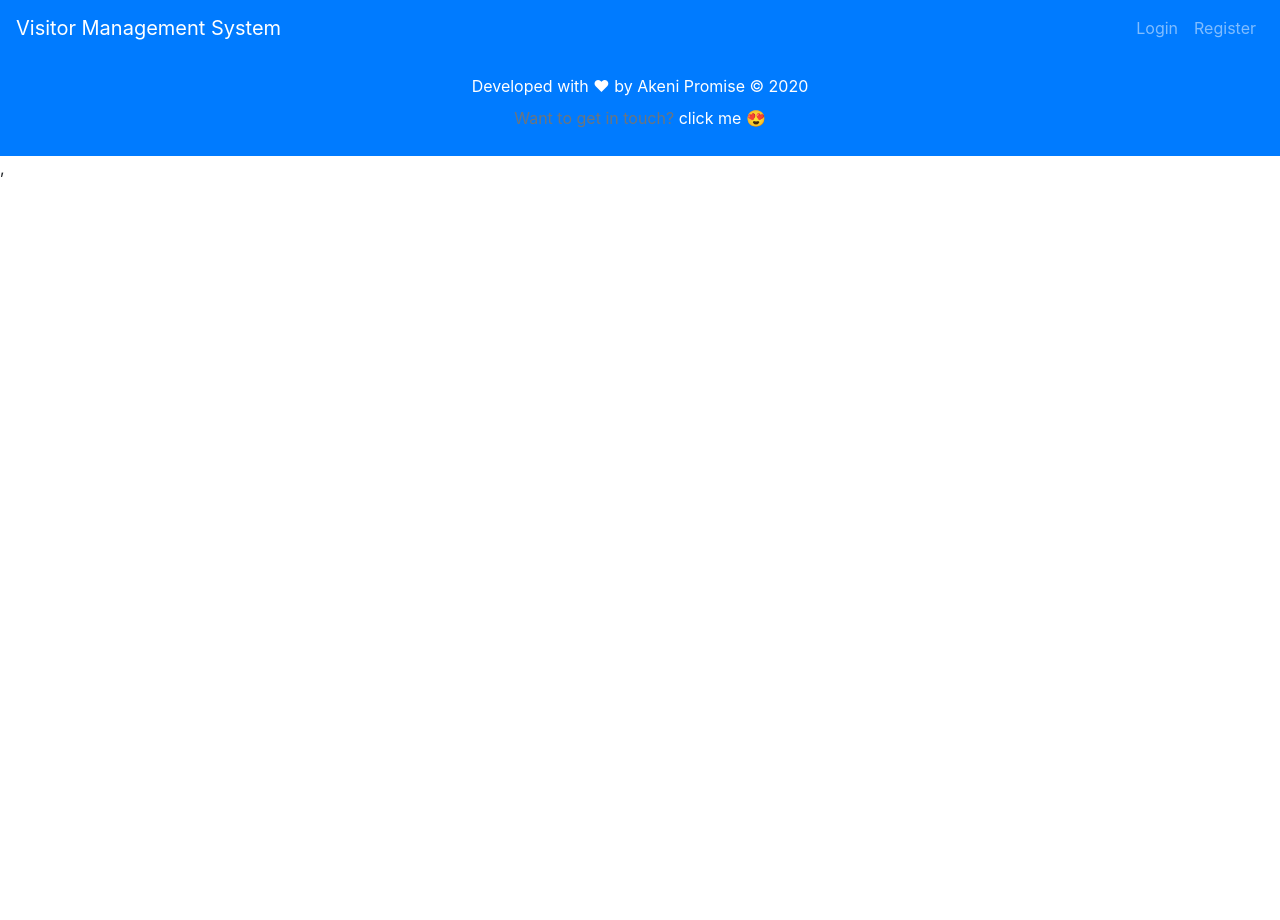
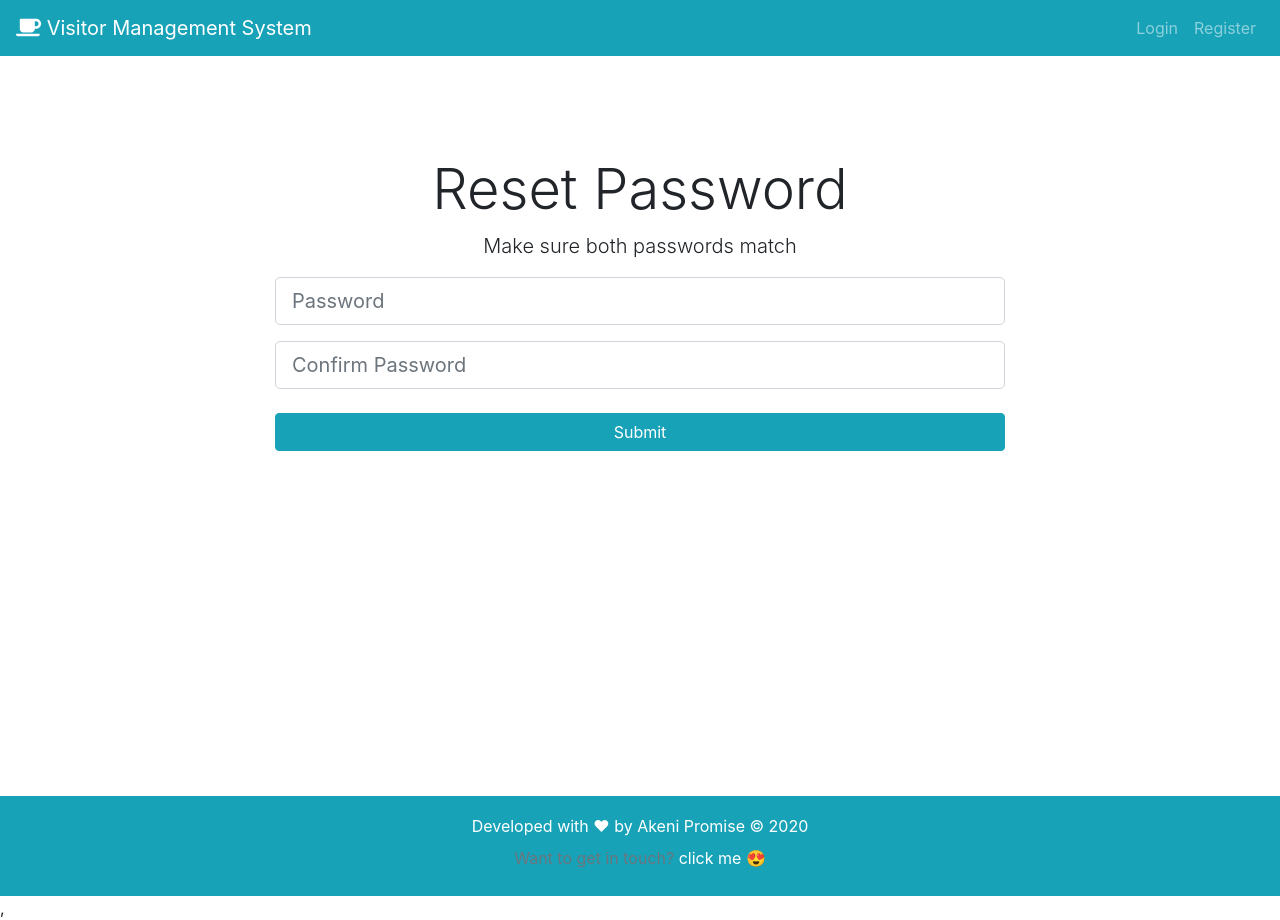
Before and after one commit to smartpro1/visitor-management-system-client, a React (Create React App) app: page /reset in a window 1280 px wide. Before the commit the page ends 800 px from the top, so only its background shows below. Built offline with nearby package versions, Linux system fonts and the light colour scheme.

Commit message:
implement forgot-password functionality

```diff
--- a/public/index.html
+++ b/public/index.html
@@ -40,6 +40,12 @@
       To begin the development, run `npm start` or `yarn start`.
       To create a production bundle, use `npm run build` or `yarn build`.
     -->
+    <link
+      rel="stylesheet"
+      href="https://use.fontawesome.com/releases/v5.2.0/css/all.css"
+      integrity="sha384-hWVjflwFxL6sNzntih27bfxkr27PmbbK/iSvJ+a4+0owXq79v+lsFkW54bOGbiDQ"
+      crossorigin="anonymous"
+    />
     <script src="https://ajax.googleapis.com/ajax/libs/jquery/3.4.1/jquery.min.js"></script>
     <script src="https://cdnjs.cloudflare.com/ajax/libs/popper.js/1.16.0/umd/popper.min.js"></script>
     <script src="https://maxcdn.bootstrapcdn.com/bootstrap/4.4.1/js/bootstrap.min.js"></script>
--- a/src/App.css
+++ b/src/App.css
@@ -66,8 +66,11 @@ ul.dashbord-list-item li a:hover {
 
 .login,
 .register-admin,
-.landing {
+.landing,
+.forgot-password,
+.reset-password {
   min-height: 80vh;
+  margin-top: 100px;
 }
 
 footer {
--- a/src/App.js
+++ b/src/App.js
@@ -23,6 +23,7 @@ import TrackVisitor from "./components/Admin/TrackVisitor";
 import TrackedVisitor from "./components/Admin/TrackedVisitor";
 import TrackVisitors from "./components/Admin/TrackVisitors";
 import TrackedVisitors from "./components/Admin/TrackedVisitors";
+import ResetPassword from "./components/Admin/ResetPassword";
 
 const jwtToken = localStorage.jwtToken;
 
@@ -51,6 +52,8 @@ function App() {
       <Route exact path="/" component={Landing} />
       <Route exact path="/login" component={Login} />
       <Route exact path="/register-admin" component={RegisterAdmin} />
+      <Route exact path="/forgot-password" component={ForgotPassword} />
+      <Route path="/reset" component={ResetPassword} />
 
       {
         // private Routes
@@ -86,13 +89,6 @@ function App() {
           path="/tracked-visitors"
           component={TrackedVisitors}
         />
-        <SecuredRoute
-          exact
-          path="/forgot-password"
-          component={ForgotPassword}
-        />
-        {/* <Route path="/reset" component={ResetPassword} />
-         */}
       </Switch>
       <Footer />
     </Router>
--- a/src/actions/adminActions.js
+++ b/src/actions/adminActions.js
@@ -153,3 +153,39 @@ export const trackVisitors = (dateRange, history) => async (dispatch) => {
     });
   }
 };
+
+// password reset
+
+export const forgotPassword = (email, history) => async (dispatch) => {
+  try {
+    await axios.post(`/api/v1/admin/forgot-password`, email);
+    alert("A password reset mail has been sent to your email address");
+    history.push("/");
+    dispatch({
+      type: GET_ERRORS,
+      payload: {},
+    });
+  } catch (err) {
+    dispatch({
+      type: GET_ERRORS,
+      payload: err.response.data,
+    });
+  }
+};
+
+export const resetPassword = (password, history) => async (dispatch) => {
+  try {
+    await axios.post(`/api/v1/admin/reset-password`, password);
+    alert("password reset successful");
+    history.push("/login");
+    dispatch({
+      type: GET_ERRORS,
+      payload: {},
+    });
+  } catch (err) {
+    dispatch({
+      type: GET_ERRORS,
+      payload: err.response.data,
+    });
+  }
+};
--- a/src/components/Admin/ForgotPassword.js
+++ b/src/components/Admin/ForgotPassword.js
@@ -1,13 +1,101 @@
 import React, { Component } from "react";
+import { connect } from "react-redux";
+import PropTypes from "prop-types";
+import classnames from "classnames";
+import { forgotPassword } from "../../actions/adminActions";
 
 class ForgotPassword extends Component {
+  constructor() {
+    super();
+
+    this.state = {
+      email: "",
+      errors: {},
+      displaySpinner: false,
+    };
+  }
+
+  componentWillReceiveProps = (nextProps) => {
+    if (nextProps.errors) {
+      this.setState({
+        errors: nextProps.errors,
+        displaySpinner: false,
+      });
+    }
+  };
+
+  handleOnChange = (event) => {
+    this.setState({
+      [event.target.name]: event.target.value,
+    });
+  };
+
+  handleOnSubmit = (event) => {
+    event.preventDefault();
+    this.setState({ displaySpinner: true });
+    const email = this.state.email;
+    const userEmail = { email };
+    const { forgotPassword, history } = this.props;
+    forgotPassword(userEmail, history);
+  };
+
   render() {
+    const { email, errors, displaySpinner } = this.state;
+    if (displaySpinner) {
+      return (
+        <div className="text-center">
+          <p className="spinner-border text-primary  my-3"></p>
+          <p className="my-2">Processing...</p>
+        </div>
+      );
+    }
+
     return (
-      <div>
-        <h1>Welcome to forgot password page</h1>
+      <div className="forgot-password mt-4">
+        <div className="container">
+          <div className="row">
+            <div className="col-md-8 m-auto">
+              <h1 className="display-4 text-center my-4">
+                Enter email to reset password
+              </h1>
+
+              <form onSubmit={this.handleOnSubmit}>
+                <div className="form-group">
+                  <input
+                    type="email"
+                    className={classnames("form-control form-control-lg", {
+                      "is-invalid": errors.projectIdentifier,
+                    })}
+                    placeholder="Email Address"
+                    name="email"
+                    value={email}
+                    onChange={this.handleOnChange}
+                    required
+                  />
+                  {errors.projectIdentifier && (
+                    <div className="invalid-feedback">
+                      {errors.projectIdentifier}
+                    </div>
+                  )}
+                </div>
+
+                <input type="submit" className="btn btn-info btn-block mt-4" />
+              </form>
+            </div>
+          </div>
+        </div>
       </div>
     );
   }
 }
 
-export default ForgotPassword;
+ForgotPassword.propTypes = {
+  forgotPassword: PropTypes.func.isRequired,
+  errors: PropTypes.object.isRequired,
+};
+
+const mapStateToProps = (state) => ({
+  errors: state.errors,
+});
+
+export default connect(mapStateToProps, { forgotPassword })(ForgotPassword);
--- a/src/components/Admin/ResetPassword.js
+++ b/src/components/Admin/ResetPassword.js
@@ -0,0 +1,107 @@
+import React, { Component } from "react";
+import { connect } from "react-redux";
+import PropTypes from "prop-types";
+import classnames from "classnames";
+import { resetPassword } from "../../actions/adminActions";
+
+class ResetPassword extends Component {
+  constructor() {
+    super();
+
+    this.state = {
+      password: "",
+      confirmPassword: "",
+      errors: {},
+    };
+  }
+
+  handleOnChange = (event) => {
+    this.setState({
+      [event.target.name]: event.target.value,
+    });
+  };
+
+  handleOnSubmit = (event) => {
+    event.preventDefault();
+    const { password, confirmPassword } = this.state;
+    const token = this.props.location.search.substr(7);
+    const userPassDetails = { password, confirmPassword, token };
+    const { resetPassword, history } = this.props;
+    resetPassword(userPassDetails, history);
+  };
+
+  componentWillReceiveProps = (nextProps) => {
+    if (nextProps.errors) {
+      const { password, confirmPassword } = this.state;
+      this.setState({
+        password,
+        confirmPassword,
+        errors: nextProps.errors,
+      });
+    }
+  };
+
+  render() {
+    const { password, confirmPassword, errors } = this.state;
+    return (
+      <div className="reset-password">
+        <div className="container">
+          <div className="row">
+            <div className="col-md-8 m-auto">
+              <h1 className="display-4 text-center">Reset Password</h1>
+              <p className="lead text-center">Make sure both passwords match</p>
+              <form onSubmit={this.handleOnSubmit}>
+                <div className="form-group">
+                  <input
+                    type="password"
+                    className={classnames("form-control form-control-lg", {
+                      "is-invalid": errors.password,
+                    })}
+                    placeholder="Password"
+                    name="password"
+                    value={password}
+                    onChange={this.handleOnChange}
+                    required
+                  />
+                  {errors.password && (
+                    <div className="invalid-feedback">{errors.password}</div>
+                  )}
+                </div>
+                <div className="form-group">
+                  <input
+                    type="password"
+                    className={classnames("form-control form-control-lg", {
+                      "is-invalid": errors.confirmPassword,
+                    })}
+                    placeholder="Confirm Password"
+                    name="confirmPassword"
+                    value={confirmPassword}
+                    onChange={this.handleOnChange}
+                    required
+                  />
+                  {errors.confirmPassword && (
+                    <div className="invalid-feedback">
+                      {errors.confirmPassword}
+                    </div>
+                  )}
+                </div>
+                <input type="submit" className="btn btn-info btn-block mt-4" />
+              </form>
+            </div>
+          </div>
+        </div>
+      </div>
+    );
+  }
+}
+
+ResetPassword.propTypes = {
+  resetPassword: PropTypes.func.isRequired,
+  errors: PropTypes.object.isRequired,
+};
+
+const mapStateToProps = (state) => ({
+  errors: state.errors,
+});
+
+export default connect(mapStateToProps, { resetPassword })(ResetPassword);
--- a/src/components/Layout/Footer.js
+++ b/src/components/Layout/Footer.js
@@ -3,7 +3,7 @@ import React, { Component } from "react";
 class Footer extends Component {
   render() {
     return (
-      <footer className="bg-primary text-center text-white">
+      <footer className="bg-info text-center text-white">
         <div className="container">
           <p className="my-2">
             Developed with &hearts; by Akeni Promise &copy; 2020
--- a/src/components/Layout/Header.js
+++ b/src/components/Layout/Header.js
@@ -122,9 +122,9 @@ class Header extends Component {
     }
 
     return (
-      <nav className="navbar navbar-expand-lg bg-primary navbar-dark">
+      <nav className="navbar navbar-expand-lg bg-info navbar-dark">
         <a className="navbar-brand text-center" href="/" id="vms-logo">
-          Visitor Management System
+          <i className="fas fa-coffee" /> Visitor Management System
         </a>
 
         {
```
